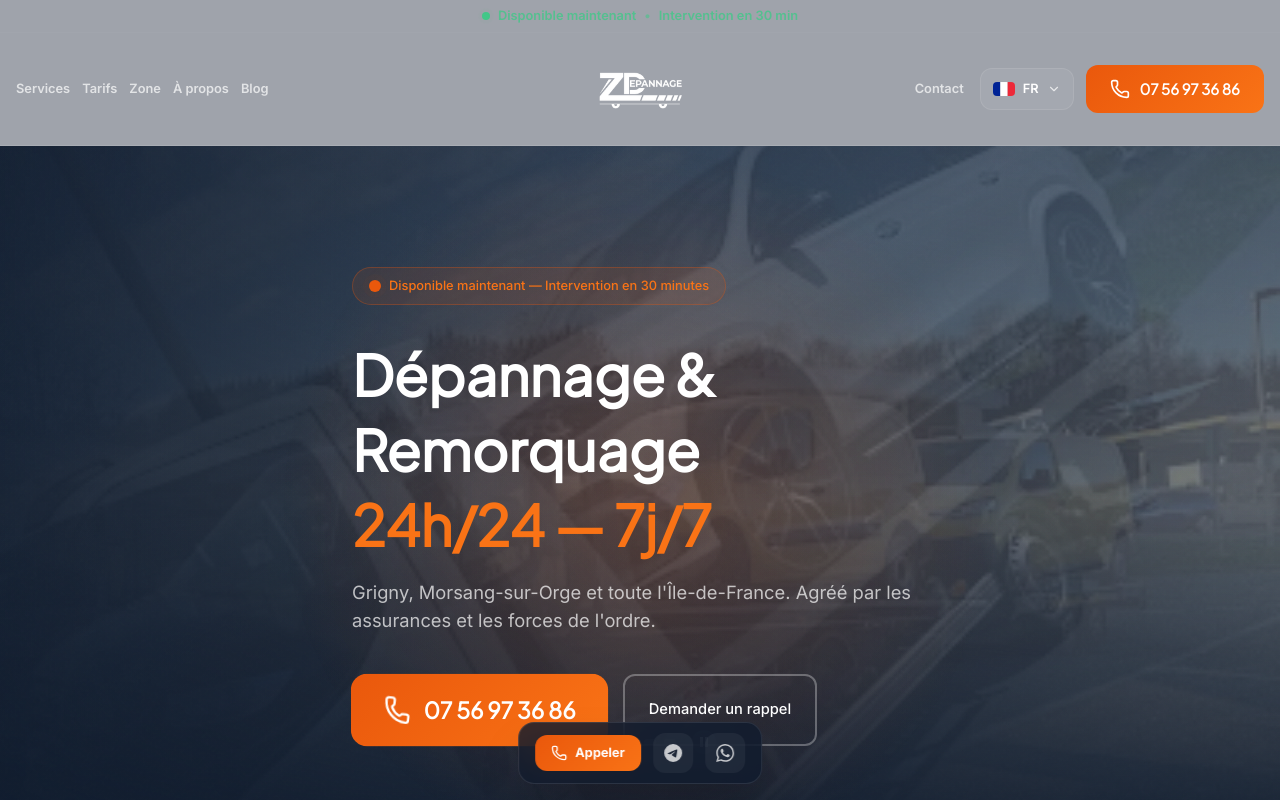
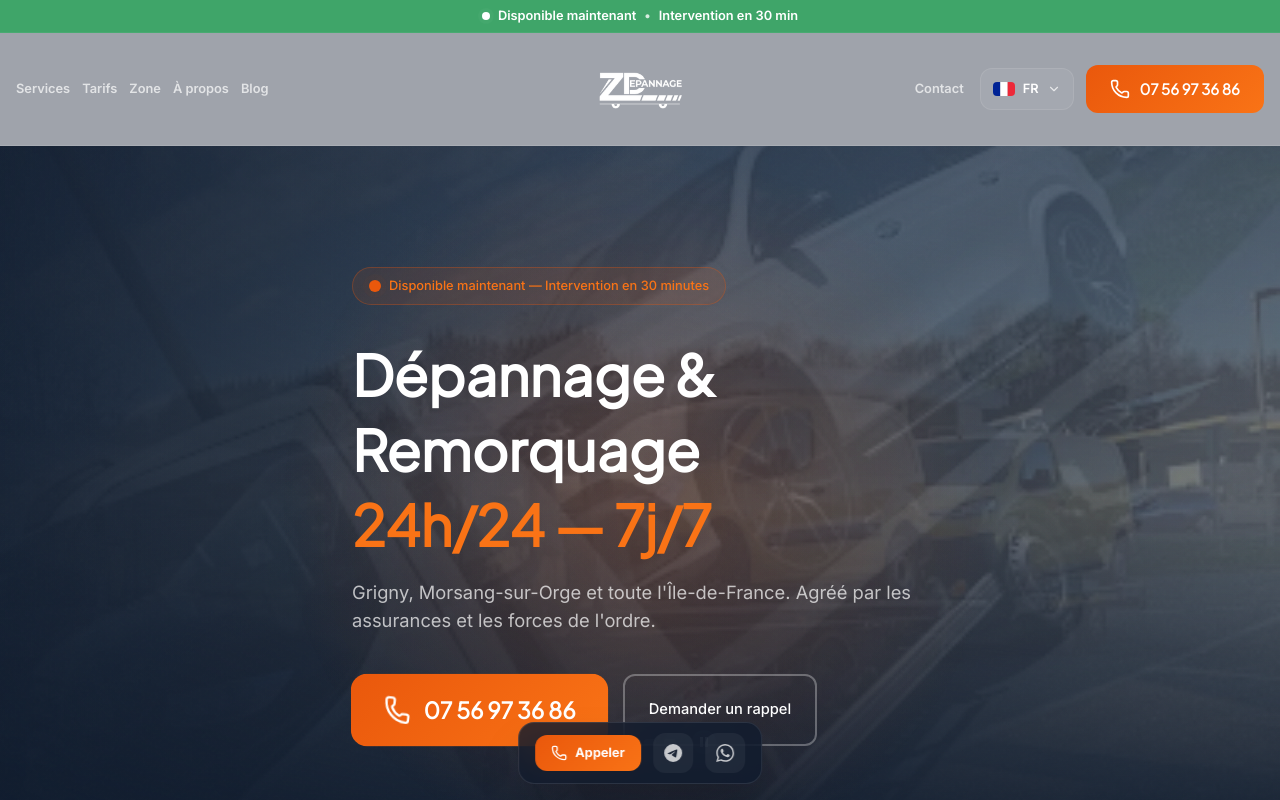
Before and after one commit to 7gMi/z-depannage, a React (Vite) app: page / in a window 1280 px wide. Shown: the top 800 px of the page. Built offline with nearby package versions, Linux system fonts and the light colour scheme.

Commit message:
ui(header): bandeau bg vert 60% + texte blanc 100%

```diff
--- a/src/components/layout/Header.tsx
+++ b/src/components/layout/Header.tsx
@@ -121,14 +121,14 @@ export function Header({ phoneDisplay, phoneLink }: { phoneDisplay: string; phon
   return (
     <>
       <header className="sticky top-0 z-50 bg-[var(--bg-dark)]/40 backdrop-blur-xl border-b border-white/10">
-        {/* Bandeau dispo intégré au top du header (opacity 60%) */}
-        <div className="border-b border-white/5 text-green-400/80 text-xs sm:text-sm font-semibold py-1.5 px-4 flex items-center justify-center gap-2 opacity-60">
+        {/* Bandeau dispo intégré au top du header — bg vert 60% + texte 100% blanc */}
+        <div className="bg-green-600/60 text-white text-xs sm:text-sm font-semibold py-1.5 px-4 flex items-center justify-center gap-2 border-b border-white/5">
           <span className="relative flex h-2 w-2">
-            <span className="animate-ping absolute inline-flex h-full w-full rounded-full bg-green-400 opacity-75" />
-            <span className="relative inline-flex rounded-full h-2 w-2 bg-green-400" />
+            <span className="animate-ping absolute inline-flex h-full w-full rounded-full bg-white opacity-75" />
+            <span className="relative inline-flex rounded-full h-2 w-2 bg-white" />
           </span>
           <span className="whitespace-nowrap">{t('header.available')}</span>
-          <span className="hidden sm:inline opacity-70">•</span>
+          <span className="hidden sm:inline opacity-80">•</span>
           <span className="hidden sm:inline">{t('header.intervention')}</span>
         </div>
         <div className="max-w-7xl mx-auto px-4">
```
